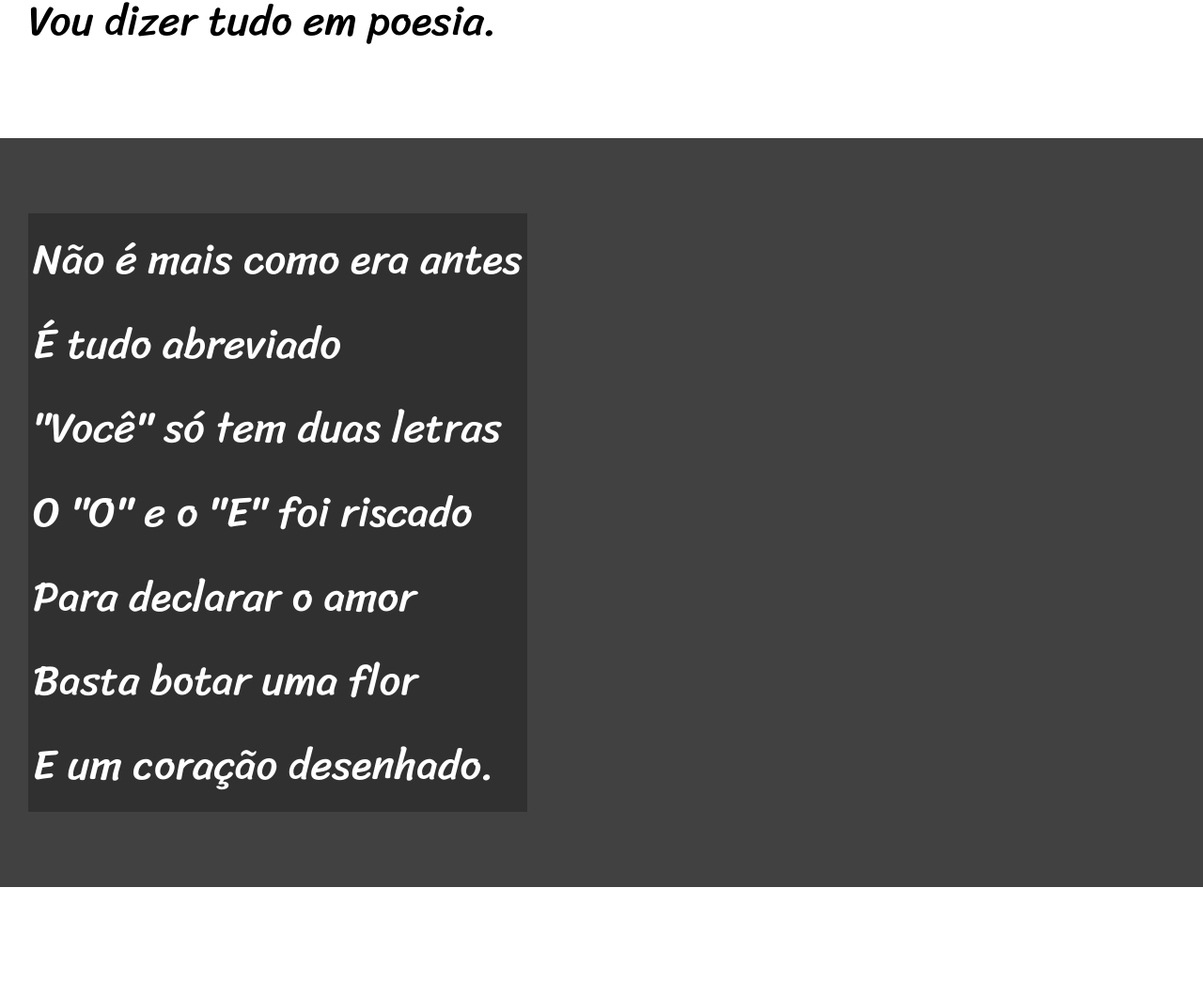
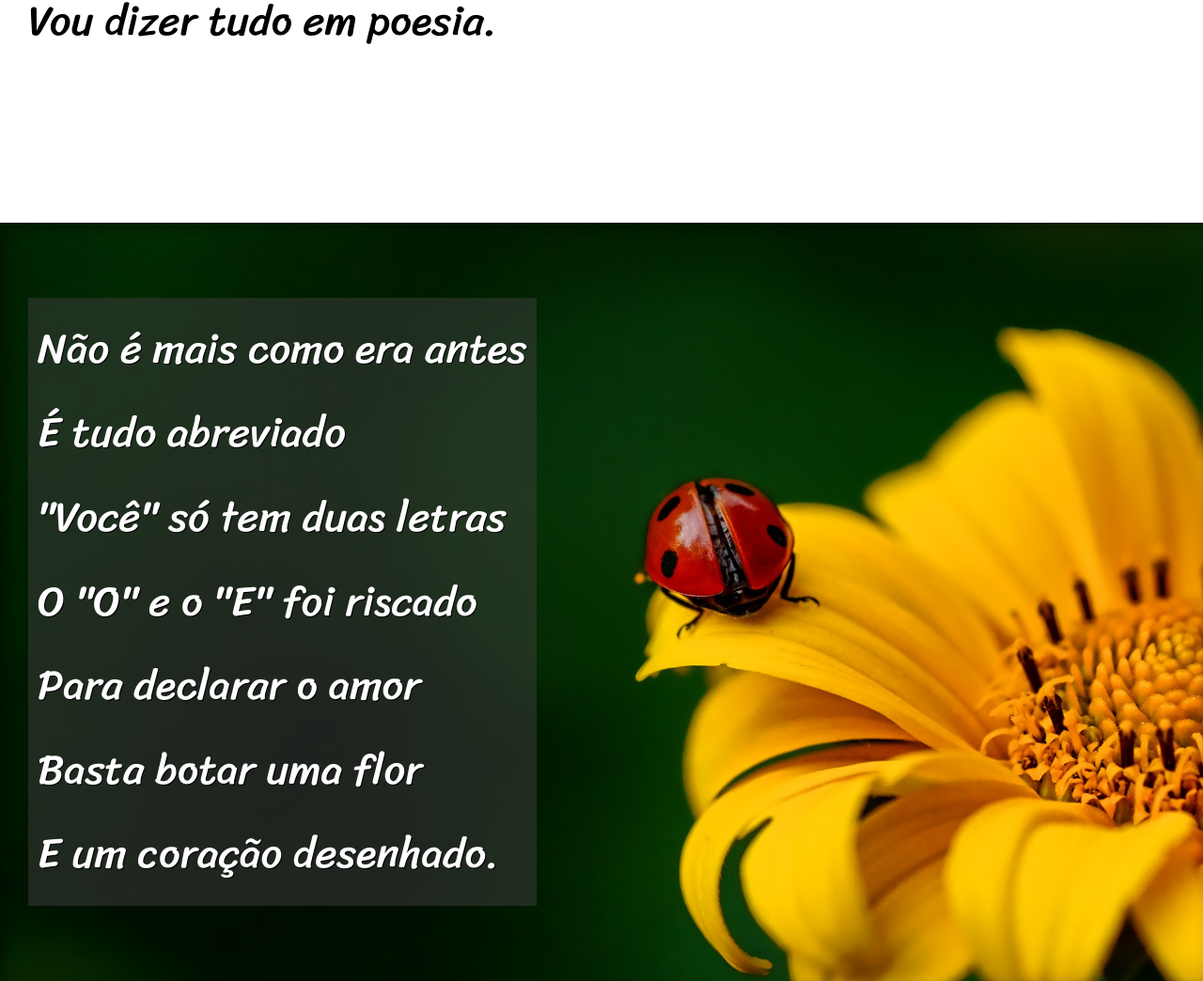
Before and after one commit to Henrick47K/html-css, a plain HTML site: page desafios/desafio dd011/index.html in a window 1280 px wide. Shown: the part 900-1944 px from the top of the page at 94% size. Drawn offline with Linux system fonts and the light colour scheme.

Commit message:
finalizei parallax

```diff
--- a/desafios/desafio dd011/estilo/style.css
+++ b/desafios/desafio dd011/estilo/style.css
@@ -57,6 +57,10 @@ section {
     font-size: 3.5vw;
 }
 
+section > p {
+    padding-bottom: 2em;
+}
+
 section.normal {
     background-color: white;
     color: black;
@@ -65,13 +69,27 @@ section.normal {
 section.imagem {
     background-color: rgb(65, 65, 65);
     color: white;
+    box-shadow: inset 6px 6px 13px 0px rgba(0, 0, 0, 0.34);
+    background-size: cover;
+    background-attachment: fixed;
 }
 
 section.imagem > p {
     display: inline-block;
-    padding: 5px;
-    background-color: rgba(0, 0, 0, 0.258);
+    padding: 10px;
+    background-color: rgba(62, 62, 62, 0.511);
+    text-shadow: 1px 1px 0px black;
 
+}
+
+section#img01 {
+    background-image: url('../imagens/background001.jpg');
+    background-position: right center;
+}
+
+section#img02 {
+    background-image: url('../imagens/background002.jpg');
+    background-position: right center;
 }
 
 footer {
--- a/desafios/desafio dd011/index.html
+++ b/desafios/desafio dd011/index.html
@@ -26,7 +26,7 @@
     </section>
 
 
-    <section class="imagem">
+    <section class="imagem" id="img01">
         <p>
             Não é mais como era antes <br>
             É tudo abreviado <br>
@@ -63,7 +63,7 @@
 </section>
 
 
-    <section class="imagem">
+    <section class="imagem" id="img02">
         <p>
             Tenho saudade das cartas <br>
             Escritas com a própria mão <br>
```
